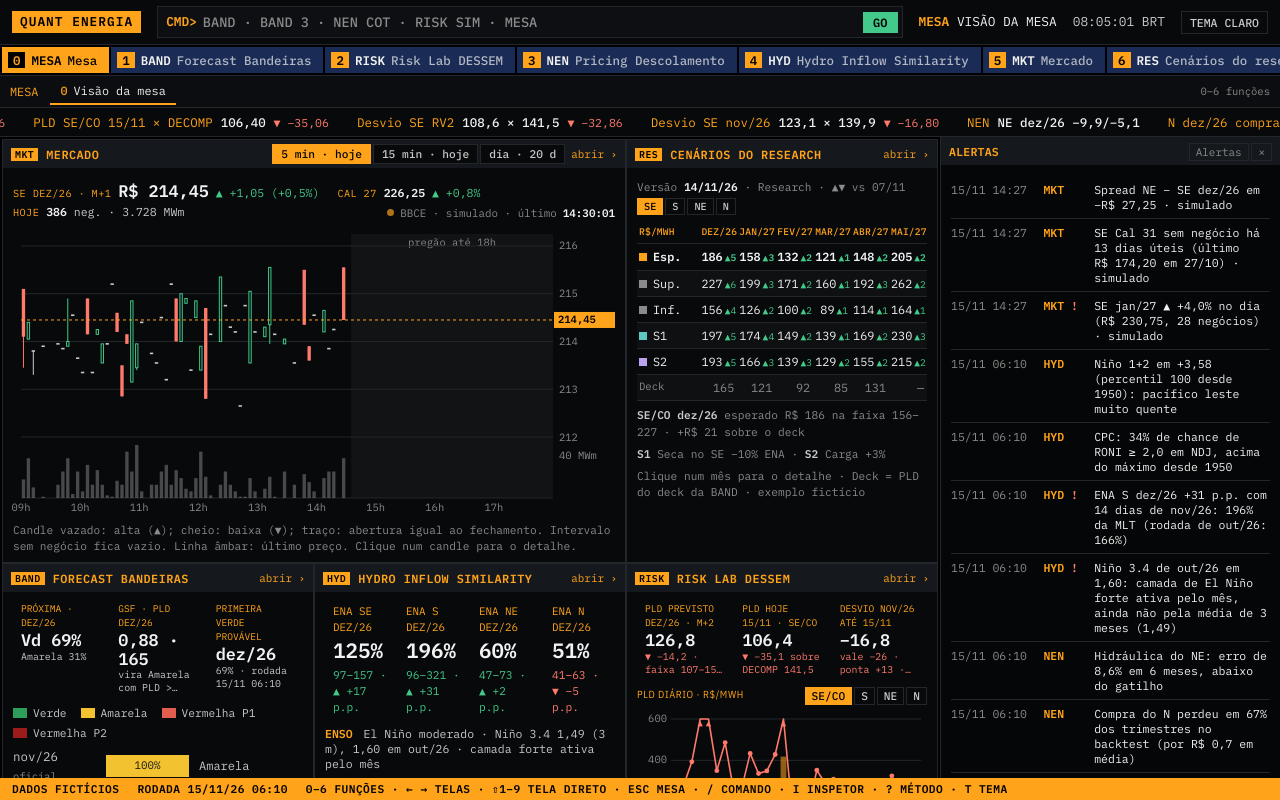
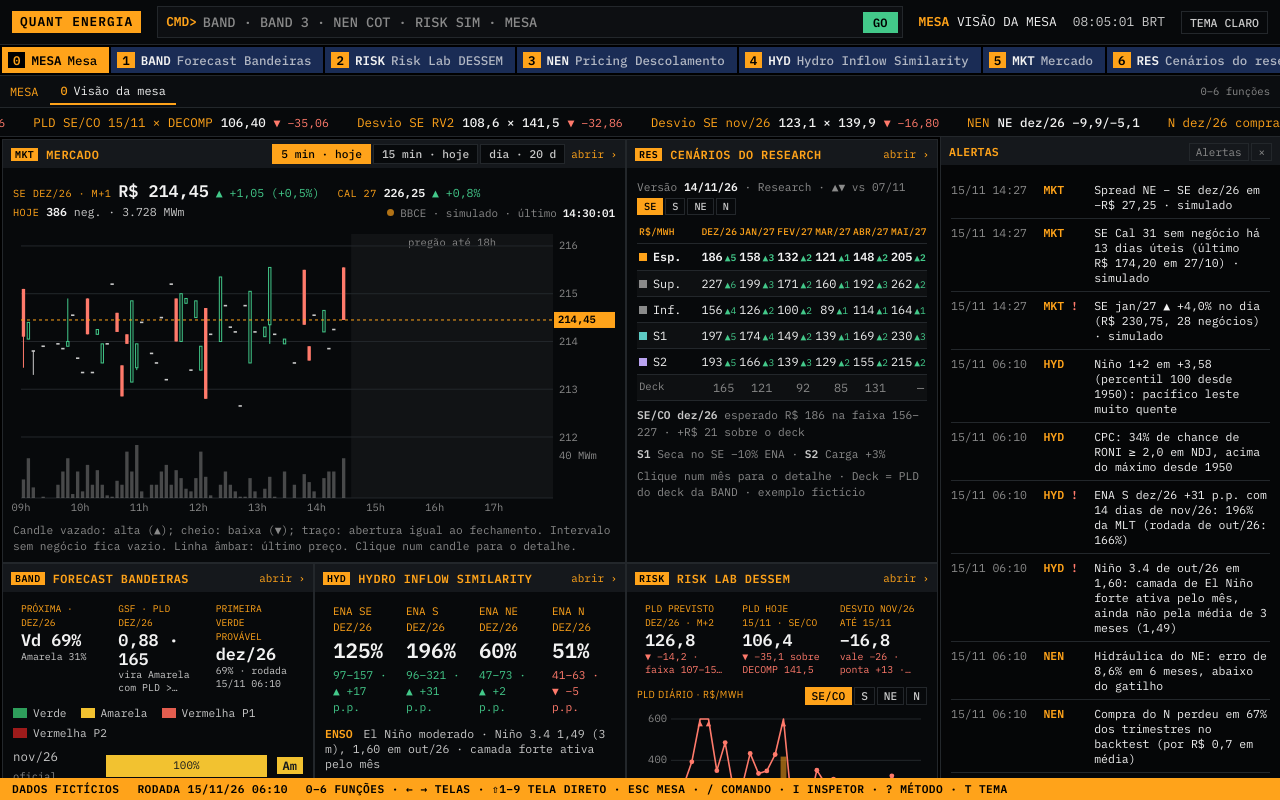
Before and after one commit to pimenta-arthur/quantia-ui-lab, a plain HTML site: page variantes/08-mesa-terminal/index.html in a window 1280 px wide. Drawn offline with nearby package versions, Linux system fonts and the light colour scheme.

Commit message:
08 · MESA, bandeiras: a cor mais provável vira sigla colorida (Vd, Am, V1, V2) e as barras ganham largura
Co-Authored-By: Claude Opus 5.5 <noreply@anthropic.com>

```diff
--- a/variantes/08-mesa-terminal/funcoes/band.css
+++ b/variantes/08-mesa-terminal/funcoes/band.css
@@ -170,3 +170,7 @@ html[data-func="BAND"] #band-p4 dl.premissas dd { overflow-wrap: anywhere; }
 
 /* metodologia: caminhos de código longos quebram em tela estreita */
 html[data-func="BAND"] .m-met code { overflow-wrap: anywhere; }
+
+/* MESA: a coluna da cor mais provável fica estreita (sigla com a cor, em vez do nome por extenso) */
+#p-BAND .prob-top { min-width: 0; }
+#p-BAND .prob-top .band { display: inline-block; min-width: 2.2em; text-align: center; font-weight: 600; }
--- a/variantes/08-mesa-terminal/funcoes/band.js
+++ b/variantes/08-mesa-terminal/funcoes/band.js
@@ -1085,6 +1085,9 @@
     const ORD = ["Verde", "Amarela", "Vermelha 1", "Vermelha 2"];
     const probs = P.map(p => p.anunciada ? ORD.map(c => (c === p.anunciada ? 1 : 0)) : ORD.map(c => p.prob[c] || 0));
     const box = QC.probBandeiras(el, P.map(p => p.alvo), probs, { oficiais: P.filter(p => p.anunciada).length, maisProvavel: true });
+    // a mais provável vira sigla com a cor da bandeira (Vd, Am, V1, V2): a barra já mostra a distribuição
+    const SIGLA = { "Verde": ["Vd", "vd"], "Amarela": ["Am", "am"], "Vermelha P1": ["V1", "v1"], "Vermelha P2": ["V2", "v2"] };
+    box.querySelectorAll(".prob-top").forEach(t => { const sg = SIGLA[t.textContent.trim()]; if (sg) { t.title = t.textContent.trim(); t.innerHTML = `<span class="band band-${sg[1]}">${sg[0]}</span>`; } });
     box.querySelectorAll(".prob-l").forEach((linha, i) => { const p = P[i]; Mesa.alvo(linha, `${rot(p.alvo)} · M+${p.h}`, inspMes(p)); });
   }
   function alertas() {
```
